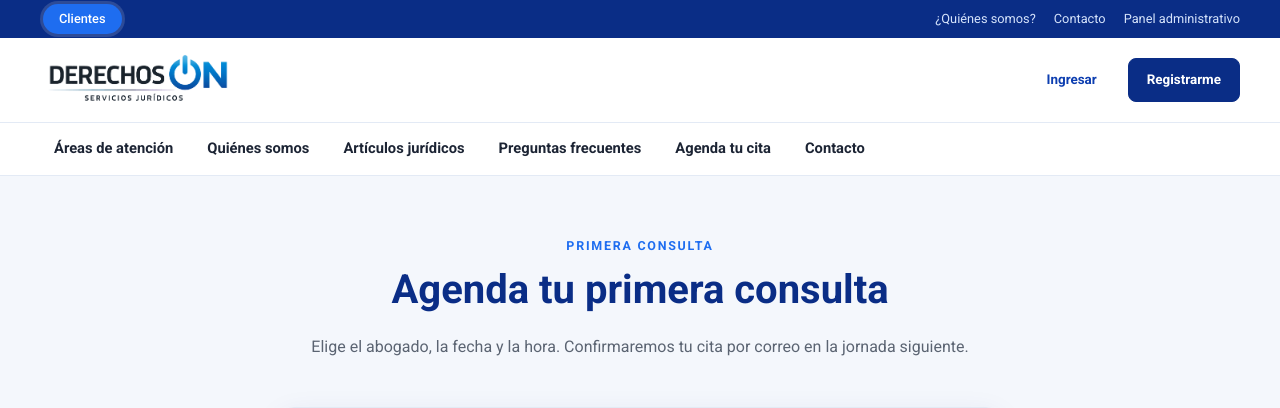
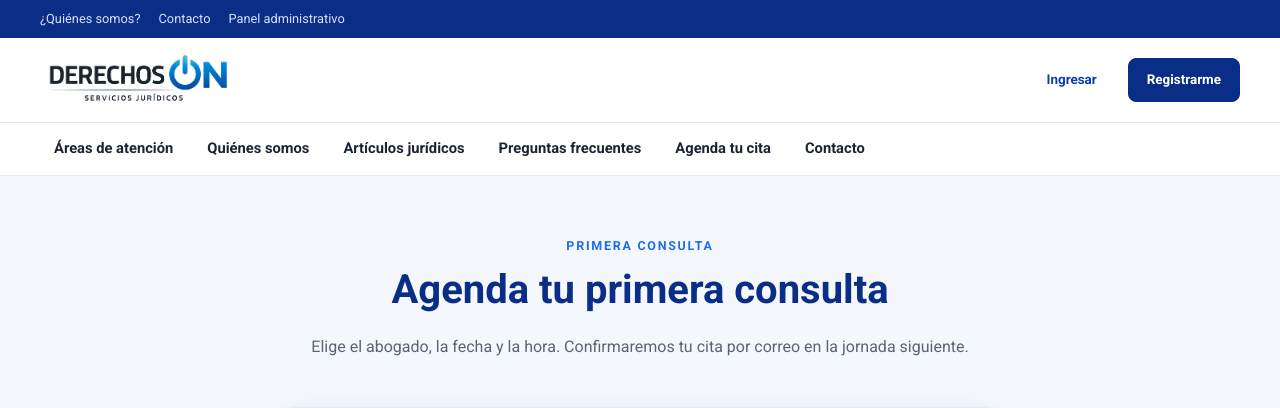
Before and after one commit to DerechosOn/administracion, a Flask app: page /agendar in a window 1280 px wide. Shown: the top 408 px of the page. Run offline with Flask 3, Linux system fonts and the light colour scheme; data comes from the database, SQL or seed files in the repository; data that the repository does not hold is empty.

Commit message:
Retira la palabra 'Clientes' de la barra superior

```diff
--- a/templates/base.html
+++ b/templates/base.html
@@ -15,9 +15,6 @@
   {% if not hide_header %}
   <div class="topbar">
     <div class="container topbar-in">
-      <div class="segmentos">
-        <span class="seg activo">Clientes</span>
-      </div>
       <div class="top-links">
         <a href="{{ url_for('inicio') }}#quienes">¿Quiénes somos?</a>
         <a href="{{ url_for('inicio') }}#contacto">Contacto</a>
```
